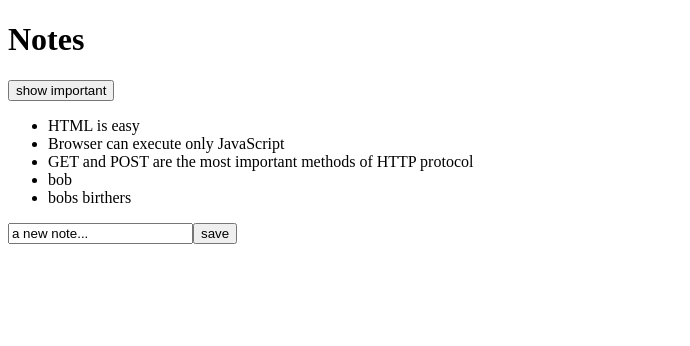
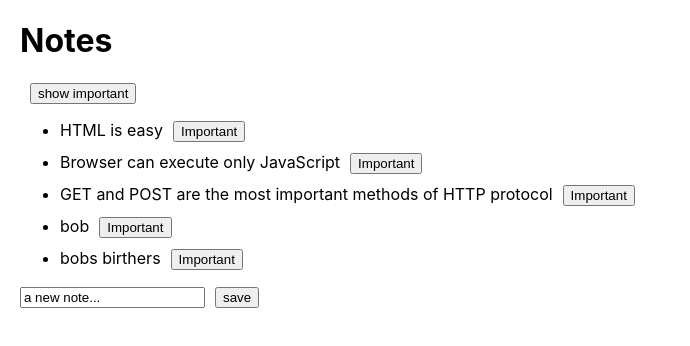
Before and after one commit to Taylor-Griffin/notes_app, a React (Create React App) app: page / in a window 1280 px wide. Shown: the top 346 px of the page, without its empty margins (0-690 px from the left). Built offline with nearby package versions, Linux system fonts and the light colour scheme; data requests are answered from the project's data file.

Commit message:
save new notes to backend

```diff
--- a/db.json
+++ b/db.json
@@ -21,13 +21,13 @@
     {
       "content": "bob",
       "date": "2022-07-04T04:08:10.263Z",
-      "important": true,
+      "important": false,
       "id": 4
     },
     {
       "content": "bobs birthers",
       "date": "2022-07-04T04:13:18.027Z",
-      "important": true,
+      "important": false,
       "id": 5
     }
   ]
--- a/src/App.js
+++ b/src/App.js
@@ -1,11 +1,21 @@
 import { useState, useEffect } from 'react';
 import axios from 'axios';
 import Note from './components/Note';
-
+import './index.css';
 const App = () => {
   const [notes, setNotes] = useState([]);
   const [newNote, setNewNote] = useState('a new note...');
   const [showAll, setShowAll] = useState(true);
+
+  const toggleImportanceOf = (id) => {
+    const url = `http://localhost:3001/notes/${id}`;
+    const note = notes.find((n) => n.id === id);
+    const changedNote = { ...note, important: !note.important };
+
+    axios.put(url, changedNote).then((response) => {
+      setNotes(notes.map((note) => (note.id !== id ? note : response.data)));
+    });
+  };
 
   useEffect(() => {
     console.log('effect');
@@ -42,7 +52,11 @@
       </div>
       <ul>
         {notesToShow.map((note) => (
-          <Note key={note.id} note={note} />
+          <Note
+            key={note.id}
+            note={note}
+            toggleImportance={() => toggleImportanceOf(note.id)}
+          />
         ))}
       </ul>
       <form onSubmit={addNote}>
--- a/src/components/Note.js
+++ b/src/components/Note.js
@@ -1,7 +1,12 @@
 import React from 'react';
 
-export const Note = ({ note }) => {
-  return <li>{note.content}</li>;
+export const Note = ({ note, toggleImportance }) => {
+  return (
+    <li>
+      {note.content}
+      <button onClick={toggleImportance}>Important</button>
+    </li>
+  );
 };
 
 export default Note;
--- a/src/index.css
+++ b/src/index.css
@@ -1,5 +1,5 @@
 body {
-  margin: 0;
+  margin: 20px;
   font-family: -apple-system, BlinkMacSystemFont, 'Segoe UI', 'Roboto', 'Oxygen',
     'Ubuntu', 'Cantarell', 'Fira Sans', 'Droid Sans', 'Helvetica Neue',
     sans-serif;
@@ -11,3 +11,9 @@
   font-family: source-code-pro, Menlo, Monaco, Consolas, 'Courier New',
     monospace;
 }
+button {
+  margin-left: 10px;
+}
+li{
+  margin-bottom: 10px;
+}
```
